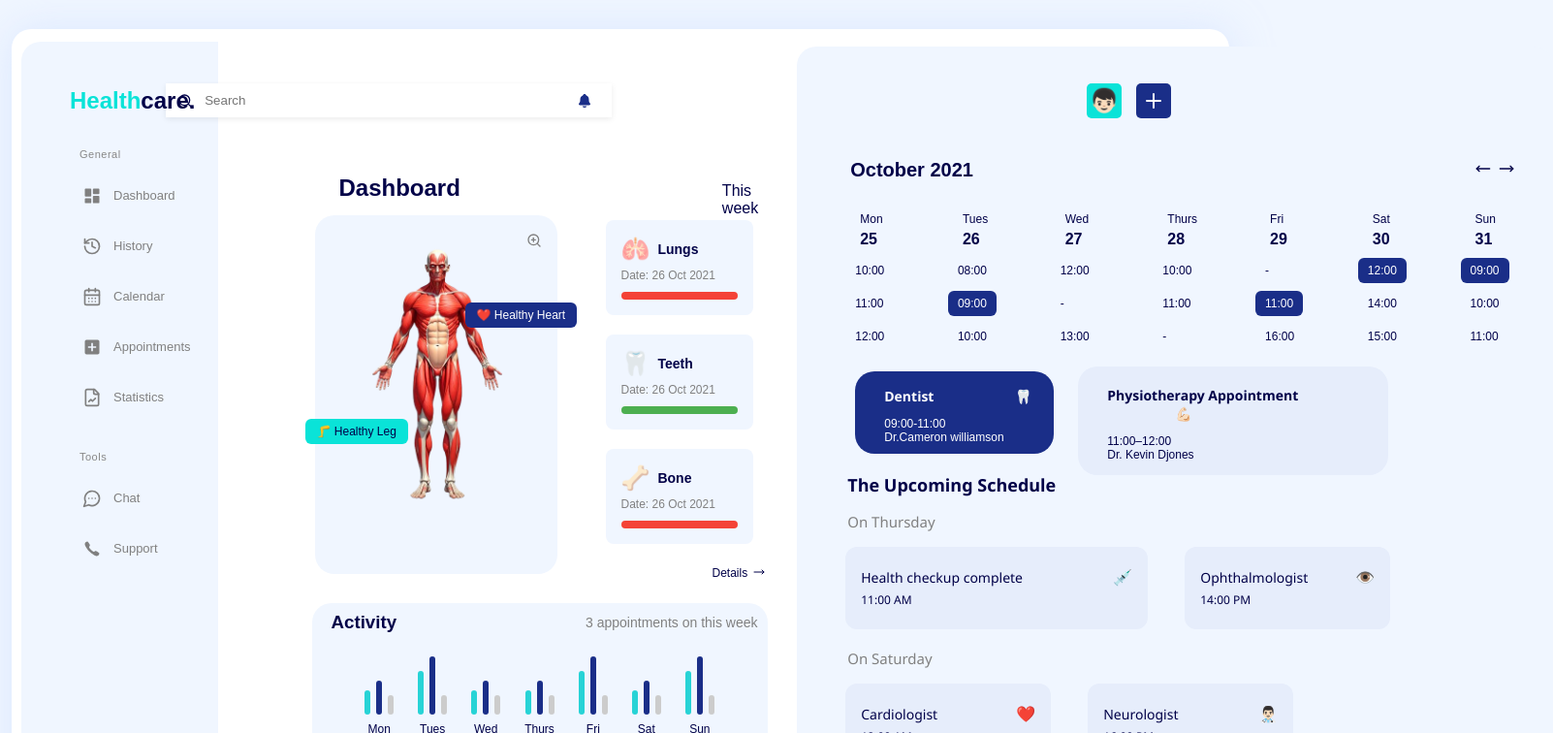
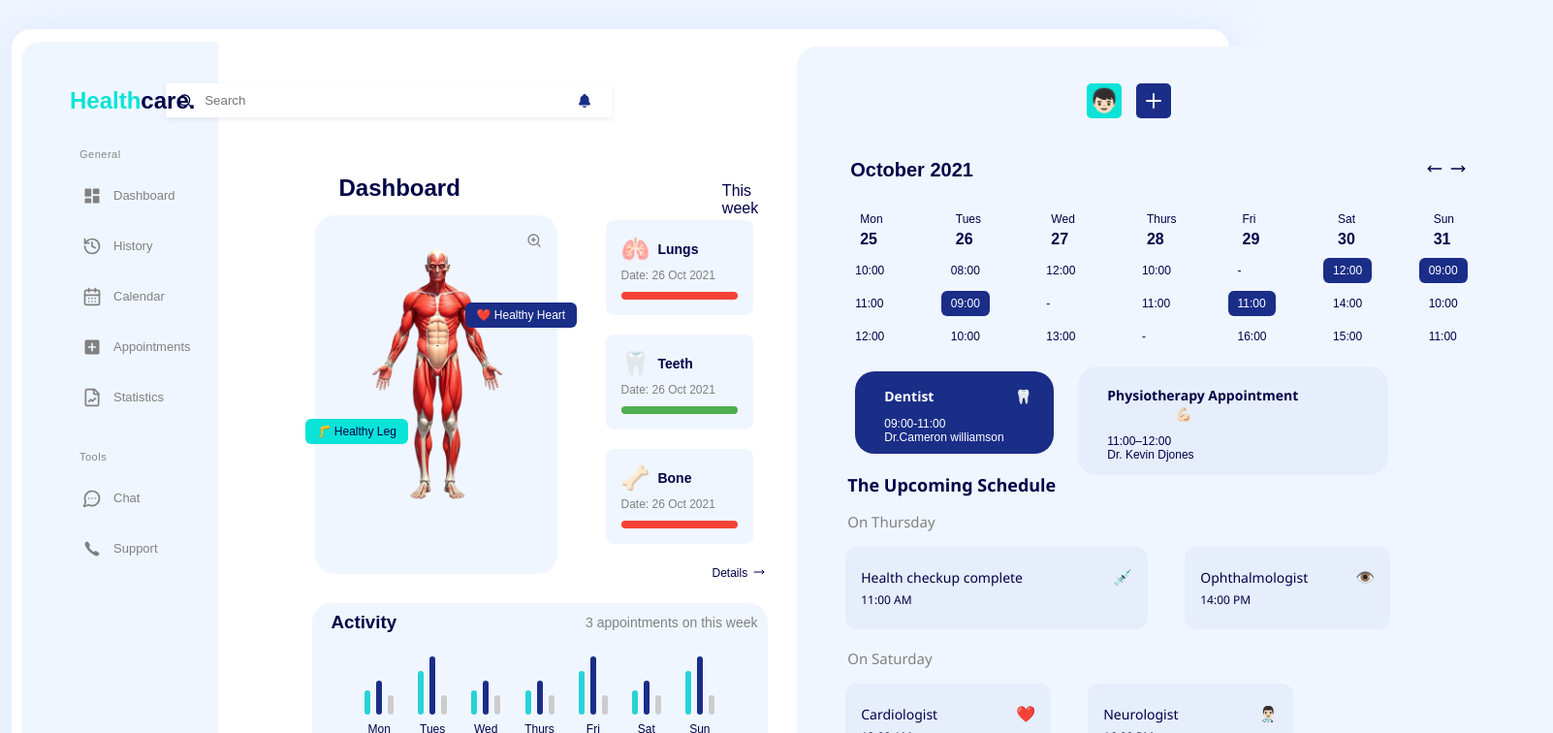
Before and after one commit to irfanzmohammed/Healthcare-Dashboard, a React (Vite) app: page / in a window 1280 px wide. Shown: the top 756 px of the page at 97% size, 1602 px wide, since content can reach past the window. Built offline with nearby package versions, Linux system fonts and the light colour scheme.

Commit message:
Initial dashboard setup

```diff
--- a/src/App.css
+++ b/src/App.css
@@ -492,12 +492,12 @@ left-section {
   padding: 30px 30px 40px 20px;
   border-radius: 20px 20px 20px 0;
   width: 100%;
-  max-width: 780px;
+  max-width: 730px;
   min-width: 650px;
   box-sizing: border-box;
   margin-top: -130px;
-  flex-shrink: 0;;
-  height: auto;
+  flex-shrink: 0;
+  height: fit-content;
   overflow: visible;
 }
 
```
